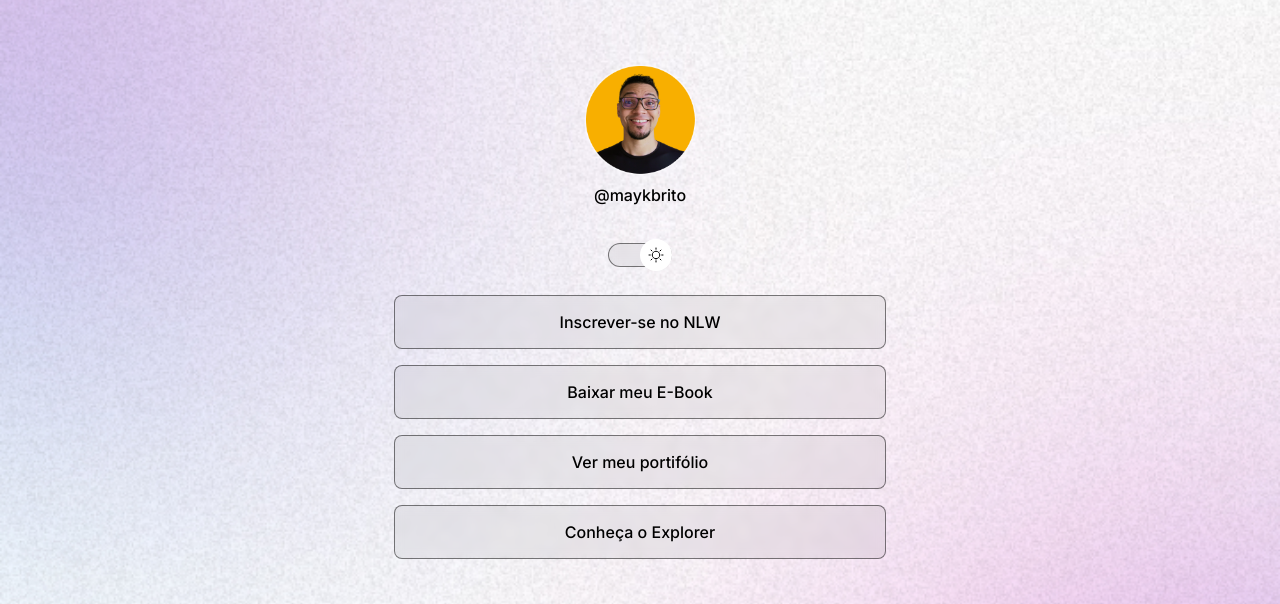
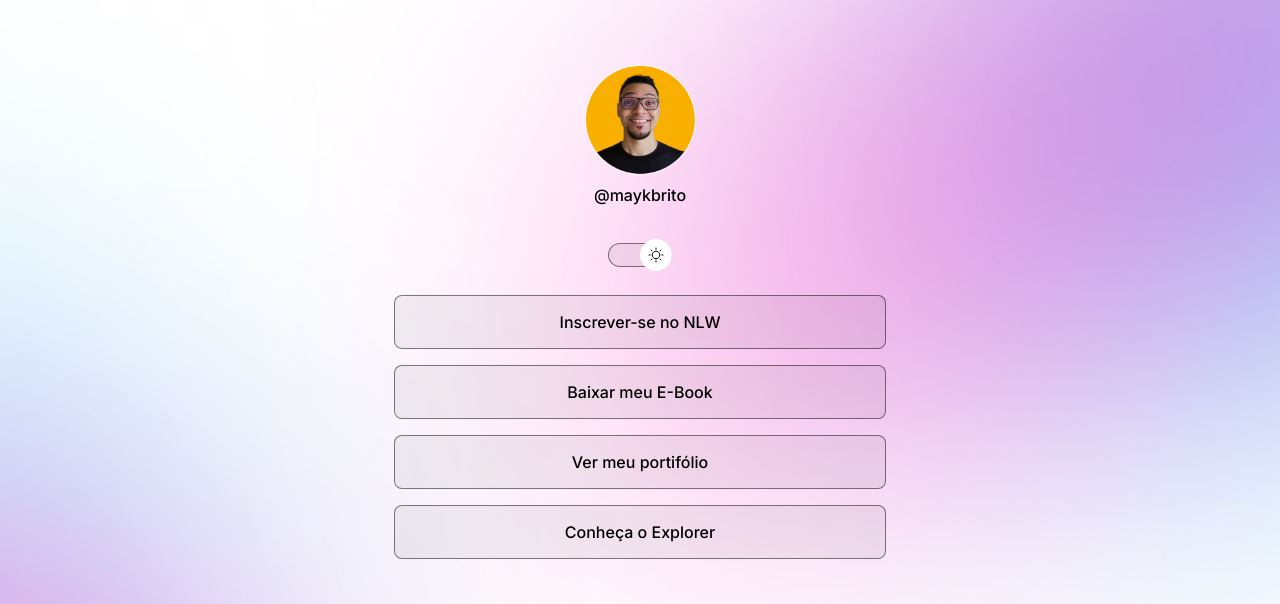
Before and after one commit to mcs1911/projeto-rocketseat, a plain HTML site: page index.html in a window 1280 px wide. Shown: the part 55-659 px from the top of the page. Drawn offline with nearby package versions, Linux system fonts and the light colour scheme.

Commit message:
change background based on media queries

```diff
--- a/style.css
+++ b/style.css
@@ -34,6 +34,7 @@ body {
   /*background: color image repeat position/size */
   background: var(--bg-url) no-repeat top center/cover;
   /* atalho ou shortcut - Todas as infos agrupadas numa linha */
+  height: 100vh;
 }
 body * {
   font-family: "Inter", sans-serif;
@@ -100,11 +101,11 @@ h1 {
   z-index: 1;
   transform: translateY(-50%);
 }
-.light #switch button{
+.light #switch button {
   right: 0;
   left: initial;
 }
-#switch span{
+#switch span {
   display: block;
   /* o span tem como default o display inline que não aceita determinadas propriedades que precisamos empregar*/
   width: 64px;
@@ -114,7 +115,6 @@ h1 {
   backdrop-filter: blur(4px);
   -webkit-backdrop-filter: blur(4px);
   border-radius: 9999px;
-
 }
 /*
 <div></div> é um elemento block
@@ -185,3 +185,14 @@ footer {
   text-align: center;
   font-size: 14px;
 }
+/* media queries - quando queremos adaptar a imagem neste caso um background a media de visualização
+ESSA LINHA SÓ FUNCIONA QUANDO EXISTE A LINHA  <meta name="viewport" content="width=device-width, initial-scale=1.0" /> NO HTML*/
+
+@media (min-width: 700px) {
+  :root {
+    --bg-url: url(./assets/bg-desktop.jpg);
+  }
+  .light {
+    --bg-url: url(./assets/bg-desktop-light.jpg);
+  }
+}
```
